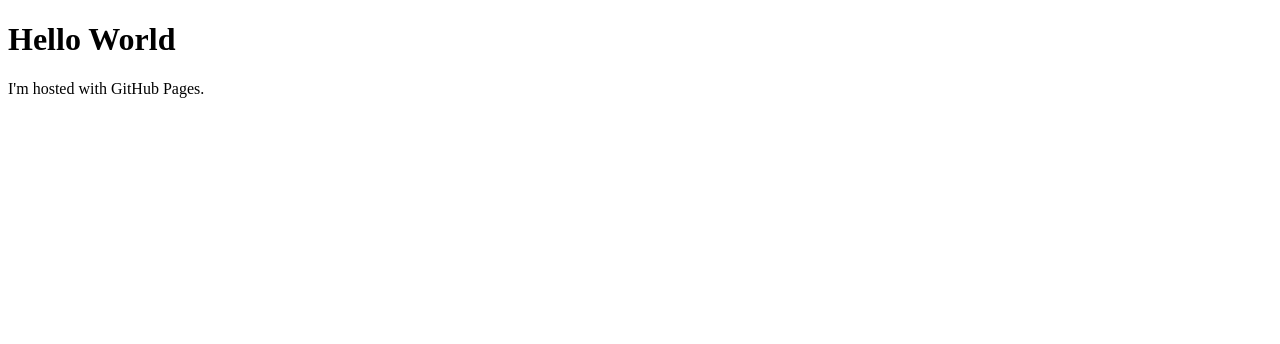
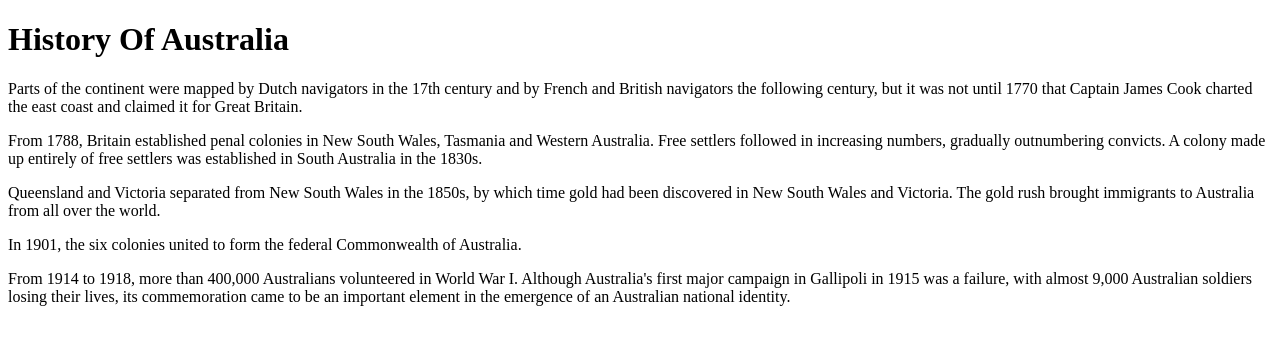
Before and after one commit to swifty132/online-websafety, a plain HTML site: page index.html in a window 1280 px wide. Drawn offline with Linux system fonts and the light colour scheme.

Commit message:
Added A story

```diff
--- a/index.html
+++ b/index.html
@@ -1,7 +1,11 @@
 <!DOCTYPE html>
 <html>
-<body>
-<h1>Hello World</h1>
-<p>I'm hosted with GitHub Pages.</p>
-</body>
+  <body>
+    <h1>History Of Australia</h1>
+    <p>Parts of the continent were mapped by Dutch navigators in the 17th century and by French and British navigators the following century, but it was not until 1770 that Captain James Cook charted the east coast and claimed it for Great Britain.</p>
+    <p>From 1788, Britain established penal colonies in New South Wales, Tasmania and Western Australia. Free settlers followed in increasing numbers, gradually outnumbering convicts. A colony made up entirely of free settlers was established in South Australia in the 1830s.</p>
+    <p>Queensland and Victoria separated from New South Wales in the 1850s, by which time gold had been discovered in New South Wales and Victoria. The gold rush brought immigrants to Australia from all over the world.</p>
+    <p>In 1901, the six colonies united to form the federal Commonwealth of Australia.</p>
+    <p>From 1914 to 1918, more than 400,000 Australians volunteered in World War I. Although Australia's first major campaign in Gallipoli in 1915 was a failure, with almost 9,000 Australian soldiers losing their lives, its commemoration came to be an important element in the emergence of an Australian national identity.</p>
+  </body>
 </html>
```
